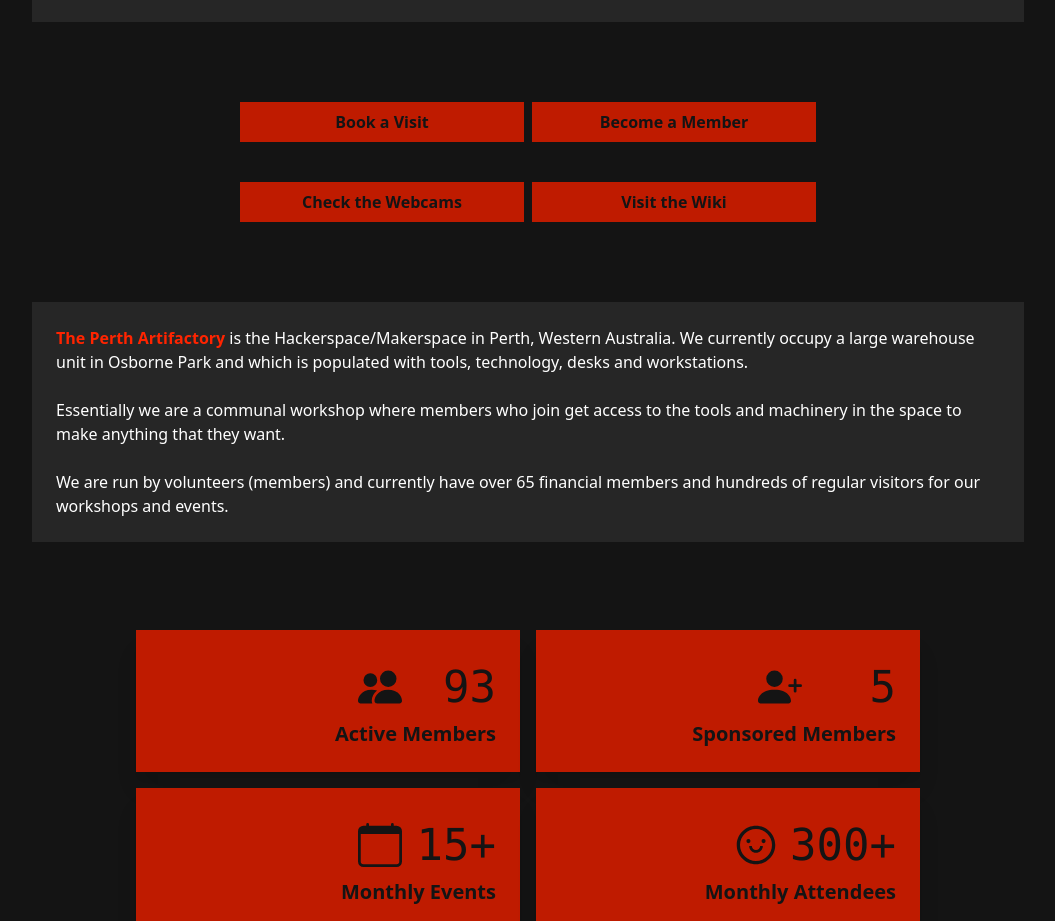
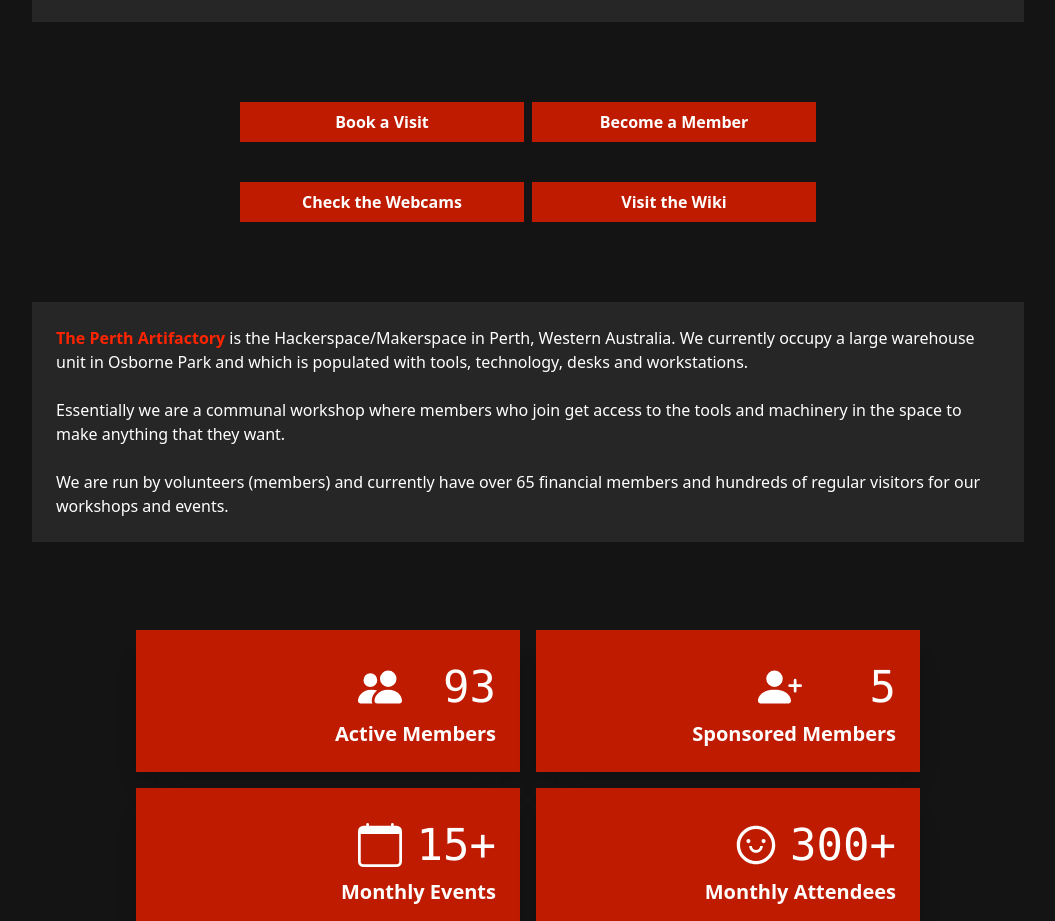
Before and after one commit to Perth-Artifactory/website, a Next.js app: page / in a window 1280 px wide. Shown: the part 1051-1972 px from the top of the page, without its empty margins (112-1167 px from the left). Built offline with nearby package versions, Linux system fonts and the light colour scheme; what @tailwindcss/typography would draw is missing.

Commit message:
Button text colour
Button text changed to white

```diff
--- a/components/_/button-block-1.jsx
+++ b/components/_/button-block-1.jsx
@@ -10,7 +10,7 @@ export default function ButtonBlock1({ groupedBelow }) {
           <li className="block max-w-xs mb-2 mx-auto text-center w-100 sm:flex-grow sm:inline-block sm:mb-0 sm:mr-2 sm:w-1/2">
             {/* Button */}
             <a
-              className="block p-2 bg-secondary-1 hover:bg-secondary-2 focus:bg-secondary-2 text-primary-2 font-semibold"
+              className="block p-2 bg-secondary-1 hover:bg-secondary-2 focus:bg-secondary-2 text-highlight-2 font-semibold"
               href="mailto:info@artifactory.org.au">
               Book a Visit
             </a>
@@ -18,7 +18,7 @@ export default function ButtonBlock1({ groupedBelow }) {
           <li className="block max-w-xs mb-2 mx-auto text-center w-100 sm:flex-grow sm:inline-block sm:mb-0 sm:mr-0 sm:w-1/2">
             {/* Outbound links will need the Next.js Link component */}
             <a
-              className="block p-2 bg-secondary-1 hover:bg-secondary-2 focus:bg-secondary-2 text-primary-2 font-semibold"
+              className="block p-2 bg-secondary-1 hover:bg-secondary-2 focus:bg-secondary-2 text-highlight-2 font-semibold"
               href="/pages/membership">
               Become a Member
             </a>
--- a/components/_/button-block-2.jsx
+++ b/components/_/button-block-2.jsx
@@ -10,7 +10,7 @@ export default function ButtonBlock1() {
           <li className="block max-w-xs mb-2 mx-auto text-center w-100 sm:flex-grow sm:inline-block sm:mb-0 sm:mr-2 sm:w-1/2">
             {/* Button */}
             <a
-              className="block p-2 bg-secondary-1 hover:bg-secondary-2 focus:bg-secondary-2 text-primary-2 font-semibold"
+              className="block p-2 bg-secondary-1 hover:bg-secondary-2 focus:bg-secondary-2 text-highlight-2 font-semibold"
               href="https://space.artifactory.org.au/">
               Check the Webcams
             </a>
@@ -18,7 +18,7 @@ export default function ButtonBlock1() {
           <li className="block max-w-xs mb-2 mx-auto text-center w-100 sm:flex-grow sm:inline-block sm:mb-0 sm:mr-0 sm:w-1/2">
             {/* Outbound links will need the Next.js Link component */}
             <a
-              className="block p-2 bg-secondary-1 hover:bg-secondary-2 focus:bg-secondary-2 text-primary-2 font-semibold"
+              className="block p-2 bg-secondary-1 hover:bg-secondary-2 focus:bg-secondary-2 text-highlight-2 font-semibold"
               href="https://wiki.artifactory.org.au/">
               Visit the Wiki
             </a>
--- a/components/_/stats.jsx
+++ b/components/_/stats.jsx
@@ -14,13 +14,13 @@ export default function Stats() {
             <div className="bg-secondary-1 shadow-xl p-6 pl-8">
               <div className="w-100 flex justify-end">
                 {/* Stat Icon */}
-                <span className="block text-primary-2 text-6xl flex items-center mr-3">
+                <span className="block text-highlight-2 text-6xl flex items-center mr-3">
                   <BsFillPeopleFill />
                 </span>
                 {/* Stat Value */}
-                <span className="inline-block text-primary-2 text-6xl min-w-1/4 text-right font-mono">93</span>
+                <span className="inline-block text-highlight-2 text-6xl min-w-1/4 text-right font-mono">93</span>
               </div>
-              <span className="block w-100 text-xl text-primary-2 font-semibold text-right">Active Members</span>
+              <span className="block w-100 text-xl text-highlight-2 font-semibold text-right">Active Members</span>
             </div>
           </li>
 
@@ -29,13 +29,13 @@ export default function Stats() {
             <div className="bg-secondary-1 shadow-xl p-6 pl-8">
               <div className="w-100 flex justify-end">
                 {/* Stat Icon */}
-                <span className="block text-primary-2 text-6xl flex items-center mr-3">
+                <span className="block text-highlight-2 text-6xl flex items-center mr-3">
                   <BsPersonPlusFill />
                 </span>
                 {/* Stat Value */}
-                <span className="inline-block text-primary-2 text-6xl min-w-1/4 text-right font-mono">5</span>
+                <span className="inline-block text-highlight-2 text-6xl min-w-1/4 text-right font-mono">5</span>
               </div>
-              <span className="block w-100 text-xl text-primary-2 font-semibold text-right">Sponsored Members</span>
+              <span className="block w-100 text-xl text-highlight-2 font-semibold text-right">Sponsored Members</span>
             </div>
           </li>
 
@@ -44,13 +44,13 @@ export default function Stats() {
             <div className="bg-secondary-1 shadow-xl p-6 pl-8">
               <div className="w-100 flex justify-end">
                 {/* Stat Icon */}
-                <span className="block text-primary-2 text-6xl flex items-center mr-3">
+                <span className="block text-highlight-2 text-6xl flex items-center mr-3">
                   <BsCalendar />
                 </span>
                 {/* Stat Value */}
-                <span className="inline-block text-primary-2 text-6xl min-w-1/4 text-right font-mono">15+</span>
+                <span className="inline-block text-highlight-2 text-6xl min-w-1/4 text-right font-mono">15+</span>
               </div>
-              <span className="block w-100 text-xl text-primary-2 font-semibold text-right">Monthly Events</span>
+              <span className="block w-100 text-xl text-highlight-2 font-semibold text-right">Monthly Events</span>
             </div>
           </li>
 
@@ -59,13 +59,13 @@ export default function Stats() {
             <div className="bg-secondary-1 shadow-xl p-6 pl-8">
               <div className="w-100 flex justify-end">
                 {/* Stat Icon */}
-                <span className="block text-primary-2 text-6xl flex items-center mr-3">
+                <span className="block text-highlight-2 text-6xl flex items-center mr-3">
                   <AiOutlineSmile />
                 </span>
                 {/* Stat Value */}
-                <span className="inline-block text-primary-2 text-6xl min-w-1/4 text-right font-mono">300+</span>
+                <span className="inline-block text-highlight-2 text-6xl min-w-1/4 text-right font-mono">300+</span>
               </div>
-              <span className="block w-100 text-xl text-primary-2 font-semibold text-right">Monthly Attendees</span>
+              <span className="block w-100 text-xl text-highlight-2 font-semibold text-right">Monthly Attendees</span>
             </div>
           </li>
         </ul>
```
